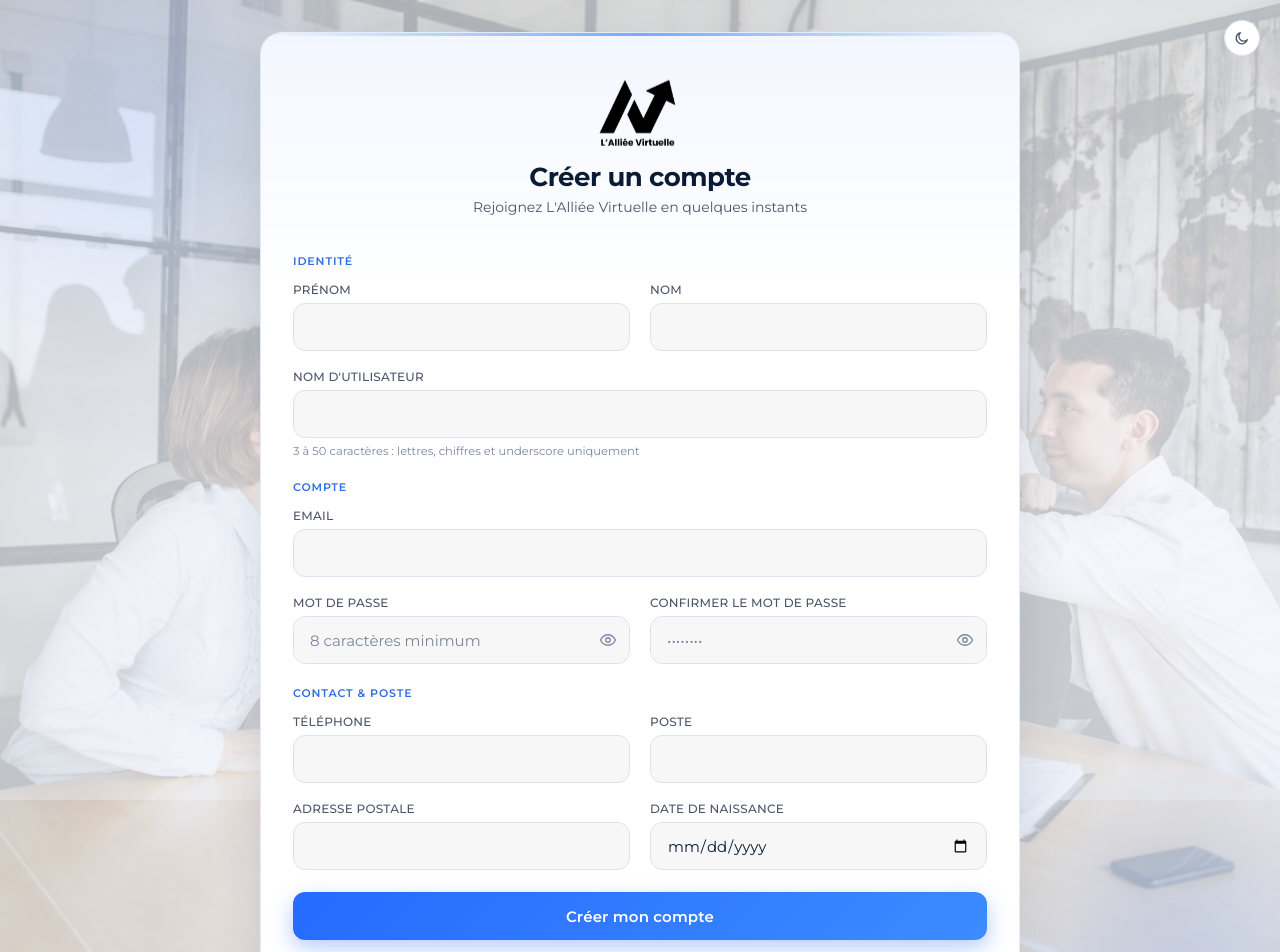
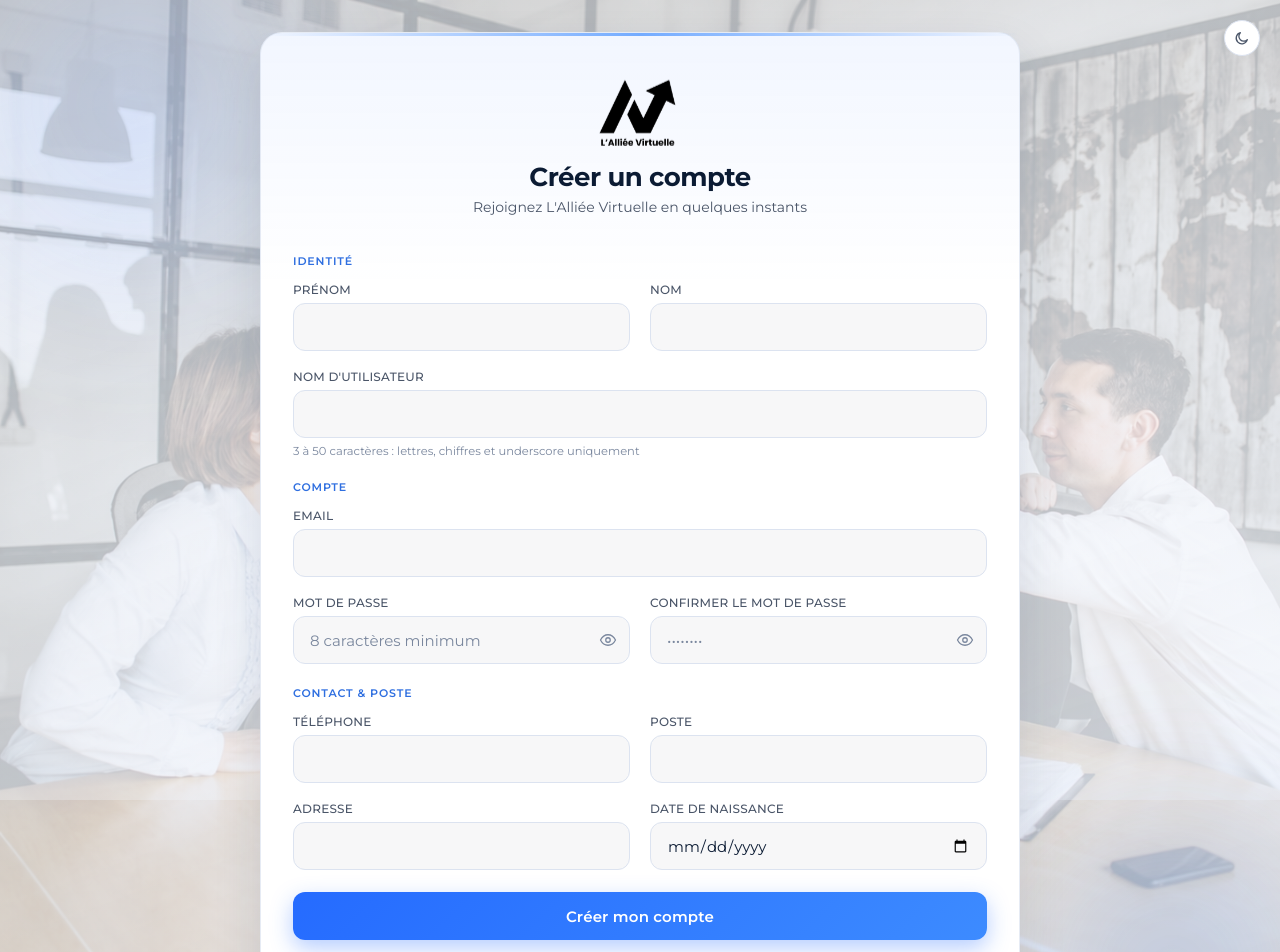
Before and after one commit to MarcoRazafy/app-alliee-virtuelle, a React (Vite) app in the folder frontend/: page /register in a window 1280 px wide. Shown: the top 952 px of the page. Built offline with nearby package versions, Linux system fonts and the light colour scheme; no server answers.

Commit message:
i18n(ui): « Adresse postale » → « Adresse » partout (inscription, profils, fiche)
Libellés uniquement (inscription, Profil employé/admin, fiche employé). Le champ technique
postal_address est inchangé.

Co-Authored-By: Claude Opus 4.8 <noreply@anthropic.com>

```diff
--- a/frontend/src/components/admin/UserInfoPanel.jsx
+++ b/frontend/src/components/admin/UserInfoPanel.jsx
@@ -167,7 +167,7 @@ function UserInfoPanel({ user, onClose }) {
             <InfoRow icon="briefcase" label="Poste" value={user.position} />
             <InfoRow icon="at" label="Nom d'utilisateur" value={user.username} />
             <InfoRow icon="calendar" label="Date de naissance" value={user.birth_date ? formatDate(user.birth_date) : null} />
-            <InfoRow icon="pin" label="Adresse postale" value={user.postal_address} />
+            <InfoRow icon="pin" label="Adresse" value={user.postal_address} />
             <InfoRow icon="clock" label="Membre depuis" value={user.created_at ? formatDate(user.created_at) : null} />
           </div>
         </section>
--- a/frontend/src/pages/Profile.jsx
+++ b/frontend/src/pages/Profile.jsx
@@ -479,7 +479,7 @@ function Profile() {
                   </label>
 
                   <label className="profile-form-full">
-                    <span>Adresse postale</span>
+                    <span>Adresse</span>
                     <input
                       type="text"
                       value={form.postal_address}
--- a/frontend/src/pages/Register.jsx
+++ b/frontend/src/pages/Register.jsx
@@ -137,7 +137,7 @@ function Register() {
             <input id="position" name="position" type="text" value={form.position} onChange={handleChange} required />
           </div>
           <div className="auth-field">
-            <label htmlFor="postal_address">Adresse postale</label>
+            <label htmlFor="postal_address">Adresse</label>
             <input
               id="postal_address"
               name="postal_address"
--- a/frontend/src/pages/admin/AdminProfile.jsx
+++ b/frontend/src/pages/admin/AdminProfile.jsx
@@ -370,7 +370,7 @@ function AdminProfile() {
                 </label>
 
                 <label className="profile-form-full">
-                  <span>Adresse postale</span>
+                  <span>Adresse</span>
                   <input
                     type="text"
                     value={form.postal_address}
```
